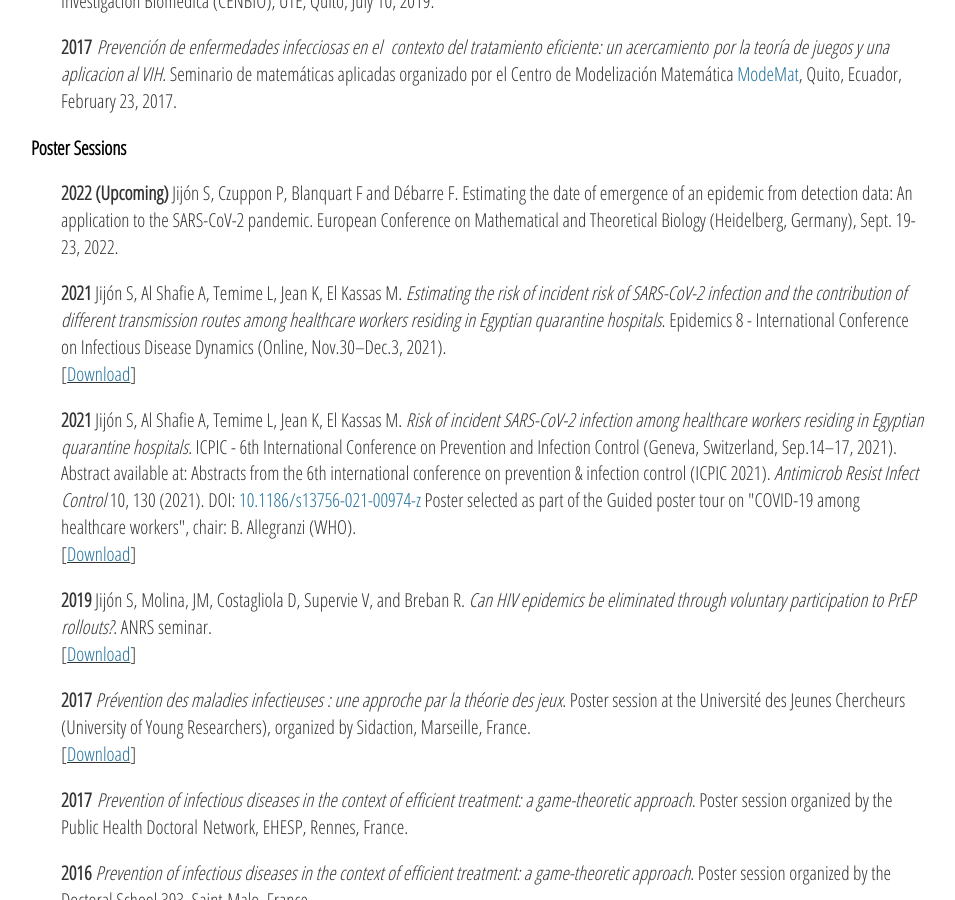
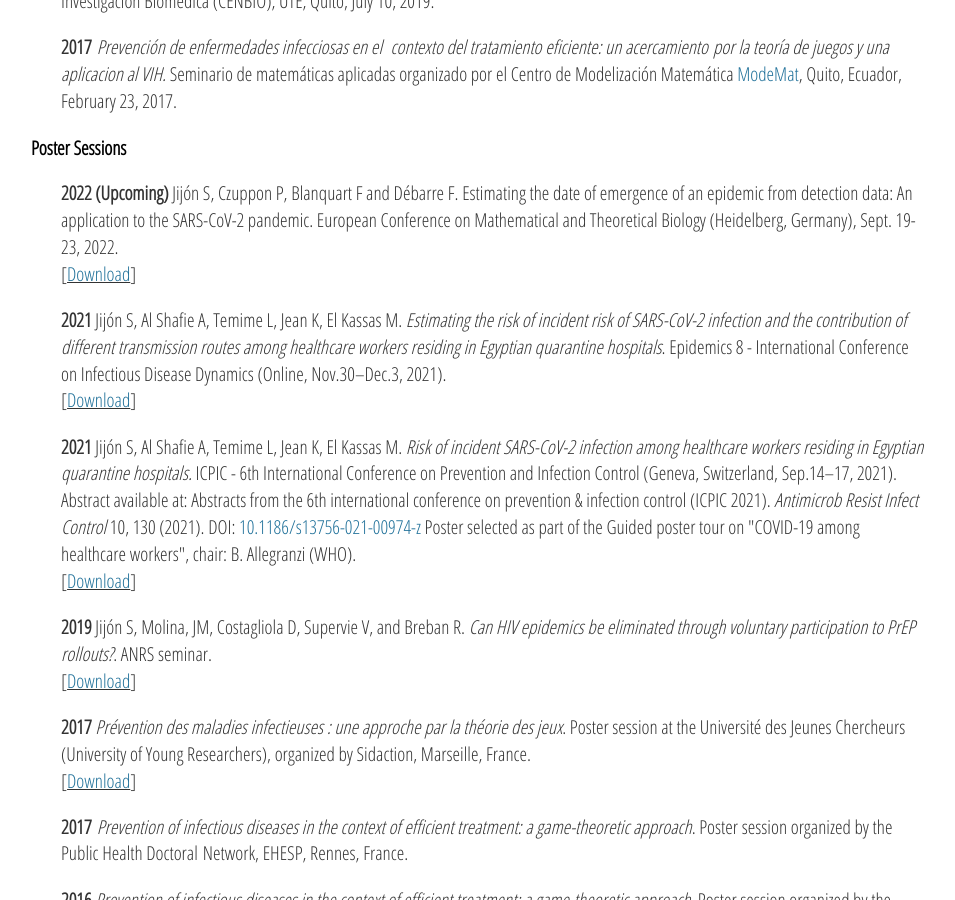
Before and after one commit to sjijon/sjijon.github.io, a Jekyll site: the page built from outreach.html, in a window 1280 px wide and 900 px high, scrolled down 473 px. Shown: the whole window, without its empty margins (161-1116 px from the left). Built offline with Jekyll 4.4.1, drawn with Linux system fonts in a browser that asks for light colours; nearby versions of some CDN libraries.

Commit message:
Add ECMTB poster

```diff
--- a/outreach.html
+++ b/outreach.html
@@ -38,6 +38,8 @@ title: Publications
 	<h3>Poster Sessions</h3>
 	<p style="padding-left:30px;">
 		<strong>2022 (Upcoming)</strong>  Jijón S, Czuppon P, Blanquart F and Débarre F. Estimating the date of emergence of an epidemic from detection data: An application to the SARS-CoV-2 pandemic. European Conference on Mathematical and Theoretical Biology (Heidelberg, Germany), Sept. 19-23, 2022.
+		<br>
+		[<u><a href="https://raw.githubusercontent.com/sjijon/sjijon.github.io/master/documents/posters/2022-Poster-ECMTB.pdf" target="_blank">Download</a></u>]
 	</p>
 
 	<p style="padding-left:30px;">
```
Also changed, not shown: 1 other file.
